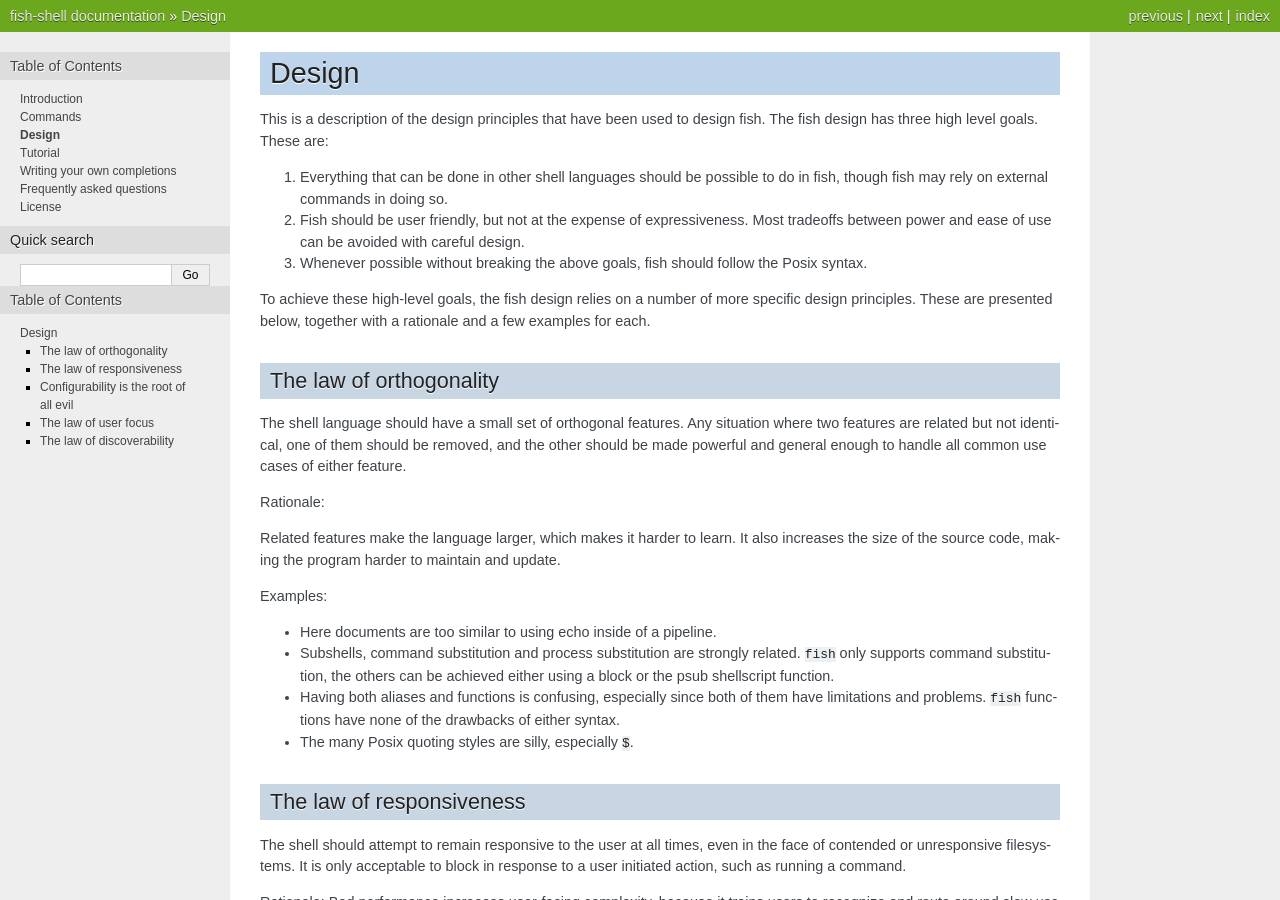
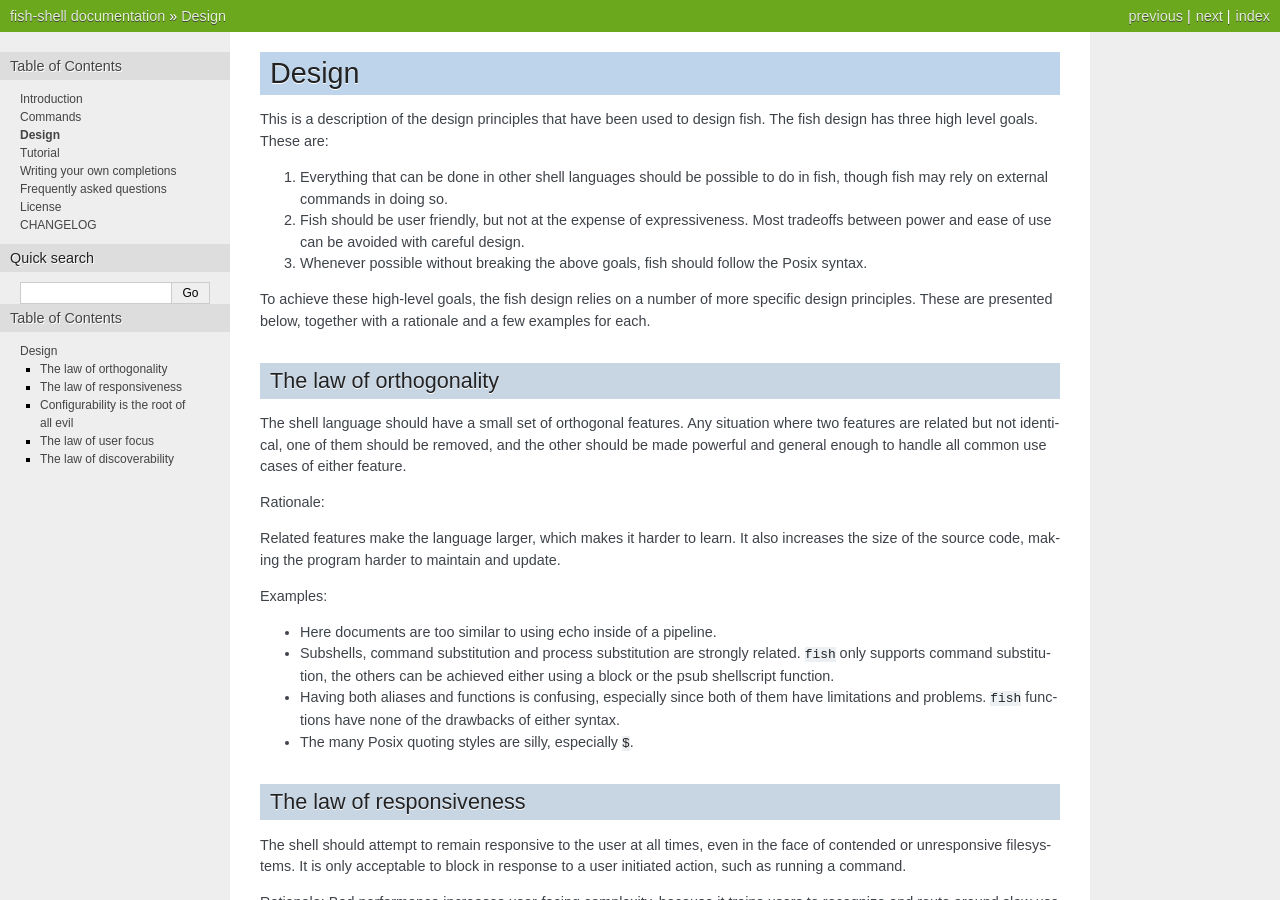
Before and after one commit to andreiborisov/dash-fish, a Sphinx documentation site: the page built from source/design.rst, in a window 1280 px wide and 900 px high. Built offline with Sphinx 7.4.7, drawn with Linux system fonts in a browser that asks for light colours; the version number could not be read and is left out.

Commit message:
Add CHANGELOG to the docs
This uses a cheesy trampoline file, but it seems to work alright.

```diff
--- /dev/null
+++ b/source/CHANGELOG.rst
@@ -0,0 +1,4 @@
+CHANGELOG
+#########
+
+.. include:: ../CHANGELOG.rst
--- a/source/conf.py
+++ b/source/conf.py
@@ -191,6 +191,7 @@
 man_pages = [
     (master_doc, "fish-doc", "fish-shell Documentation", [author], 1),
     ("tutorial", "fish-tutorial", "fish-shell tutorial", [author], 1),
+    ("CHANGELOG", "fish-changelog", "fish-shell changelog", [author], 1),
     ("completions", "fish-completions", "Writing fish completions", [author], 1),
     ("faq", "fish-faq", "fish-shell faq", [author], 1),
 ]
--- a/source/index.rst
+++ b/source/index.rst
@@ -1878,3 +1878,4 @@
    completions
    faq
    license
+   CHANGELOG
```
